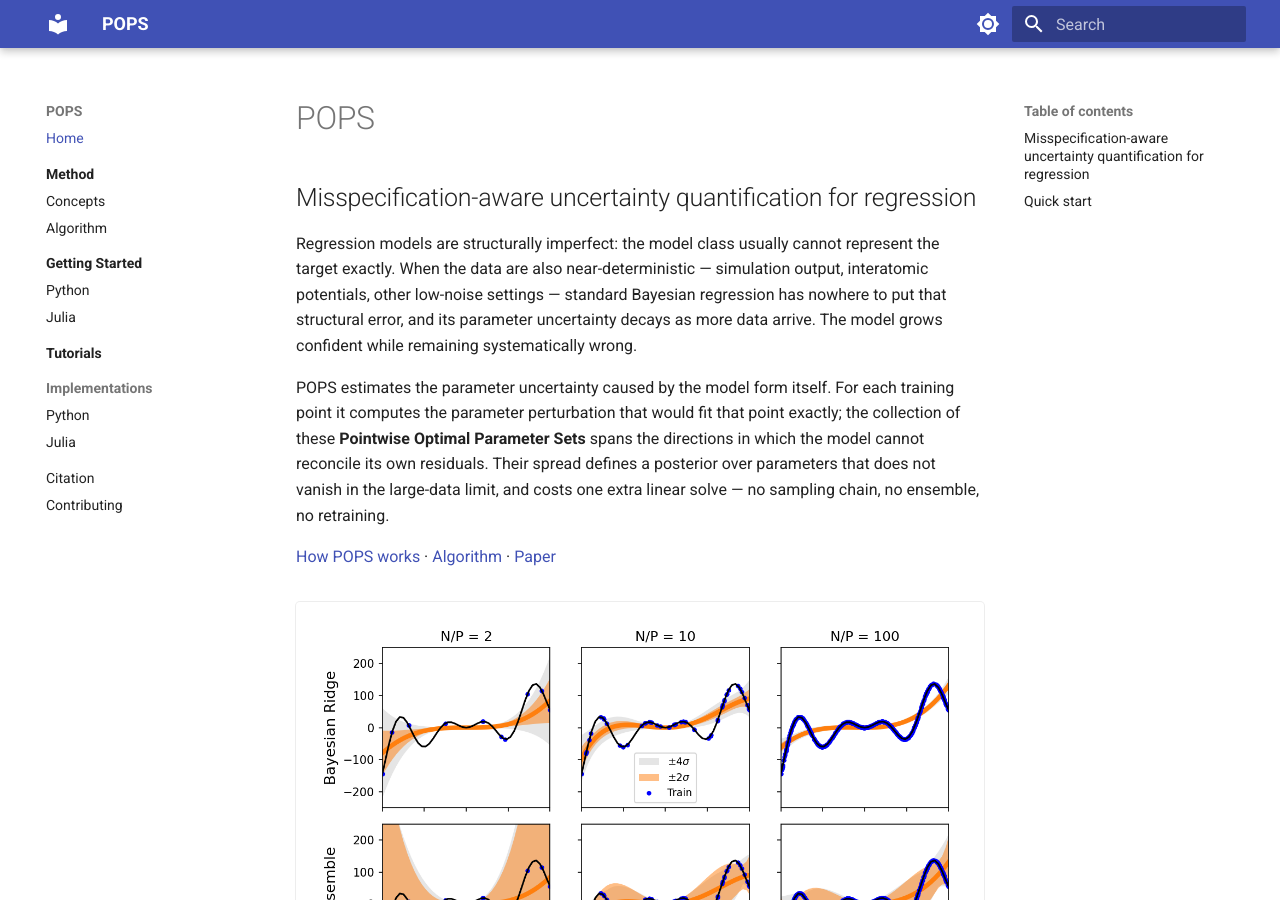
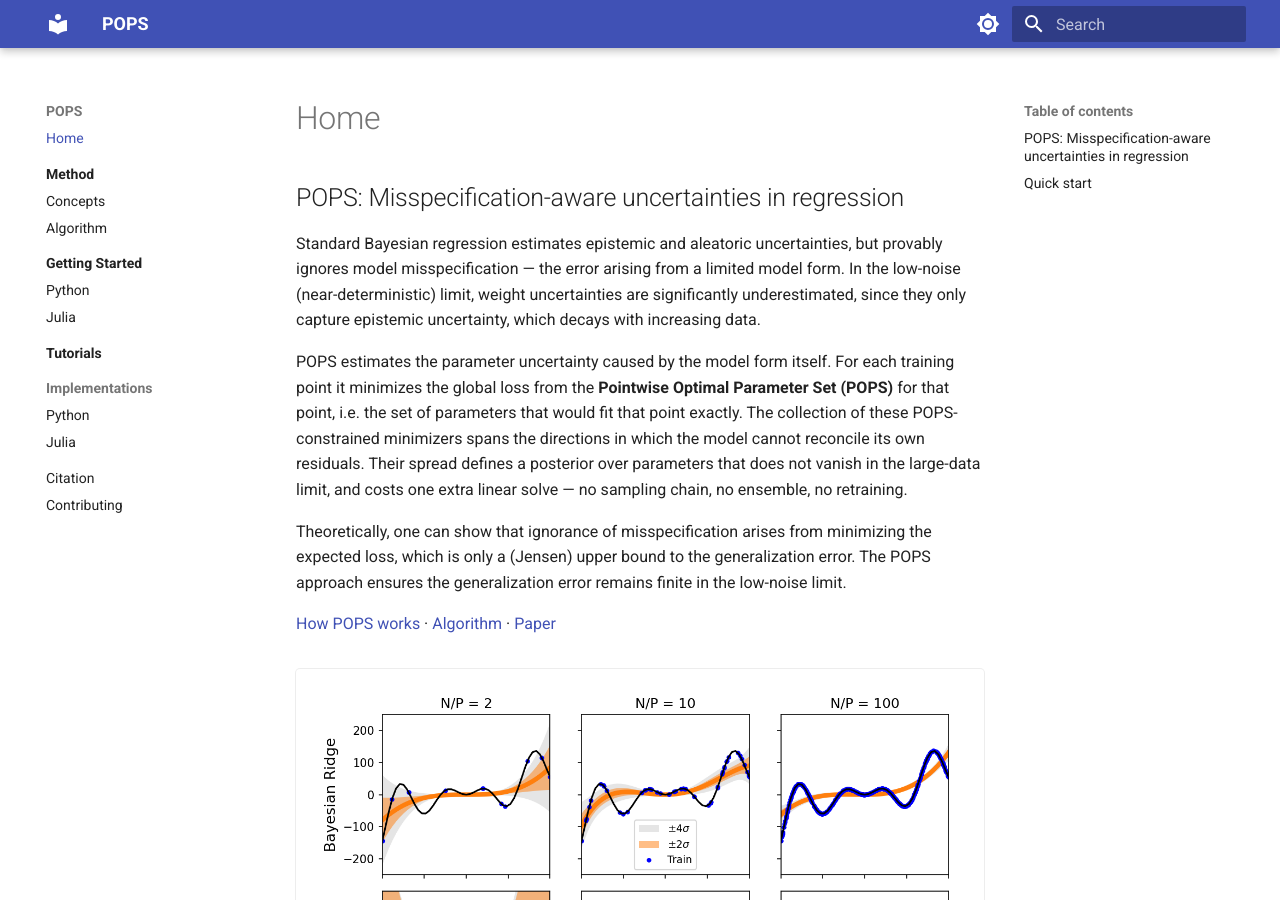
Before and after one commit to POPS-UQ/POPS-UQ.github.io, an MkDocs documentation site: the page built from docs/index.md, in a window 1280 px wide and 900 px high. Built offline with MkDocs 1.6.1 and Material for MkDocs 9.7.7, drawn with Linux system fonts in a browser that asks for light colours.

Commit message:
Update index.md

```diff
--- a/docs/index.md
+++ b/docs/index.md
@@ -1,21 +1,18 @@
-# POPS
-
-## Misspecification-aware uncertainty quantification for regression
-
-Regression models are structurally imperfect: the model class usually cannot
-represent the target exactly. When the data are also near-deterministic —
-simulation output, interatomic potentials, other low-noise settings — standard
-Bayesian regression has nowhere to put that structural error, and its parameter
-uncertainty decays as more data arrive. The model grows confident while
-remaining systematically wrong.
+## POPS: Misspecification-aware uncertainties in regression
+Standard Bayesian regression estimates epistemic and aleatoric uncertainties, but provably ignores model misspecification — the error arising from a limited model form.
+In the low-noise (near-deterministic) limit, weight uncertainties are significantly underestimated, since they only capture epistemic uncertainty, which decays with increasing data.
 
 POPS estimates the parameter uncertainty caused by the model form itself. For
-each training point it computes the parameter perturbation that would fit that
-point exactly; the collection of these **Pointwise Optimal Parameter Sets**
+each training point it minimizes the global loss from the  **Pointwise Optimal Parameter Set (POPS)**
+for that point, i.e. the set of parameters that would fit that
+point exactly. The collection of these POPS-constrained minimizers
 spans the directions in which the model cannot reconcile its own residuals.
 Their spread defines a posterior over parameters that does not vanish in the
 large-data limit, and costs one extra linear solve — no sampling chain, no
 ensemble, no retraining.
+
+Theoretically, one can show that ignorance of misspecification arises from minimizing the expected loss, which is only a (Jensen) upper bound to the generalization error.
+The POPS approach ensures the generalization error remains finite in the low-noise limit.
 
 [How POPS works](method/index.md) ·
 [Algorithm](method/algorithm.md) ·
```
